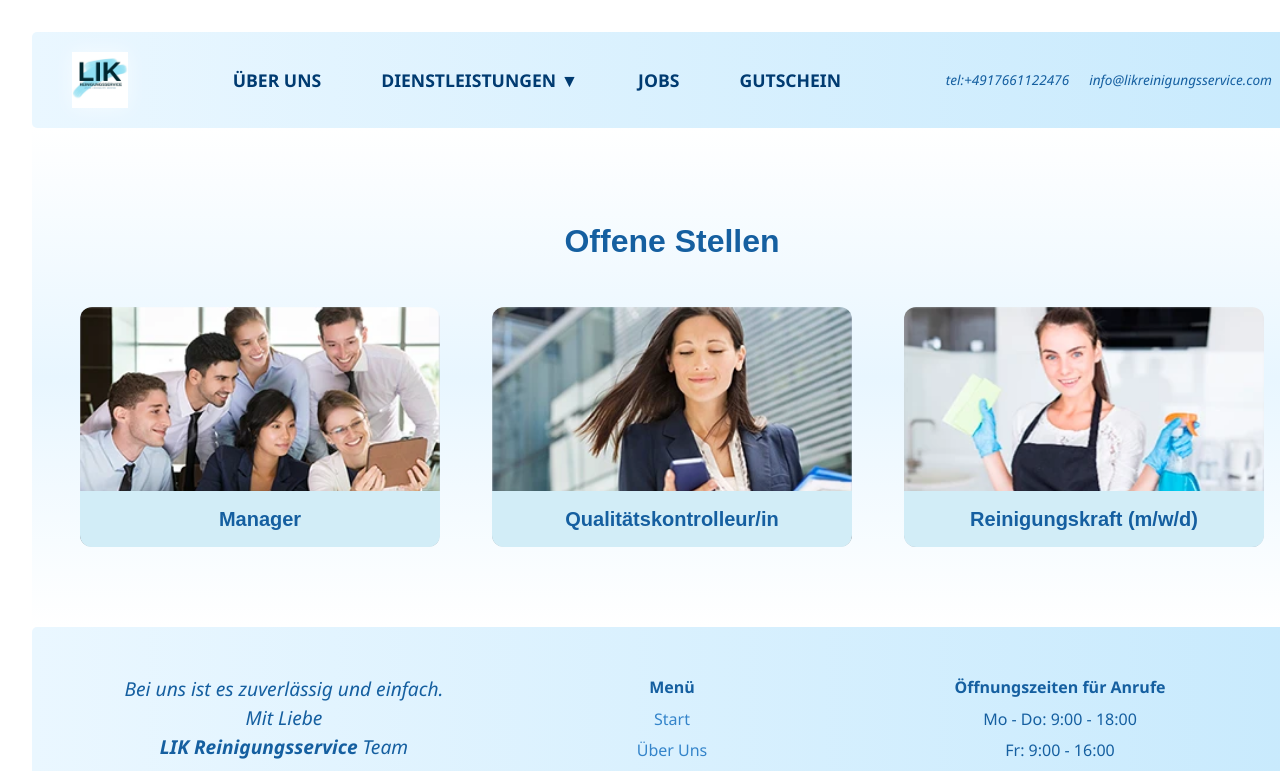
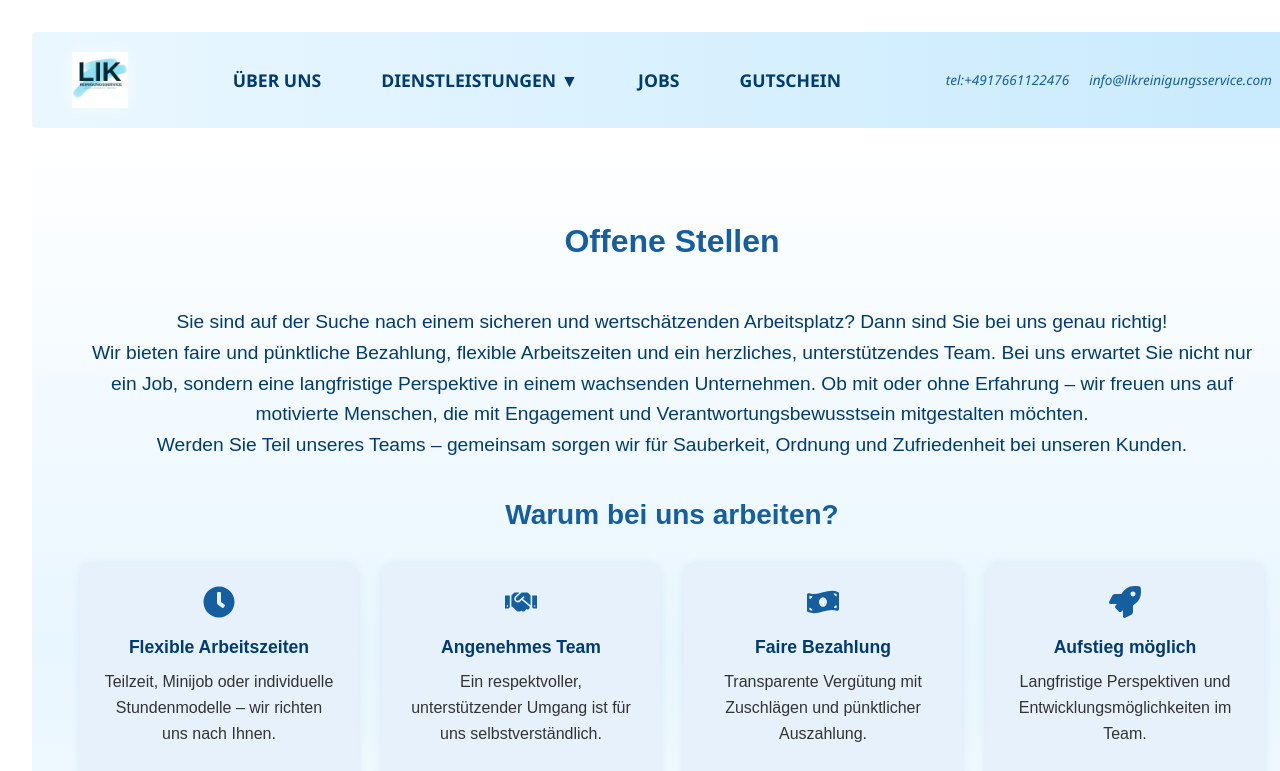
Before and after one commit to alina-vitiuk/Reinigungsfirma, a React (Vite) app: page /jobs in a window 1280 px wide. Shown: the top 771 px of the page. Built offline with nearby package versions, Linux system fonts and the light colour scheme.

Commit message:
updated Jobs page

```diff
--- a/src/pages/Jobs/Jobs.jsx
+++ b/src/pages/Jobs/Jobs.jsx
@@ -2,11 +2,67 @@ import React from "react";
 import { Link } from "react-router-dom";
 import css from "./Jobs.module.css";
 import jobs from "../../data/jobData";
+import {
+  FaClock,
+  FaHandshake,
+  FaMoneyBillWave,
+  FaRocket,
+} from "react-icons/fa";
 
 const Jobs = () => {
   return (
     <main className={css.jobsPage}>
       <h2 className={css.heading}>Offene Stellen</h2>
+
+      <p className={css.intro}>
+        Sie sind auf der Suche nach einem sicheren und wertschätzenden
+        Arbeitsplatz? Dann sind Sie bei uns genau richtig!
+        <br /> Wir bieten faire und pünktliche Bezahlung, flexible Arbeitszeiten
+        und ein herzliches, unterstützendes Team. Bei uns erwartet Sie nicht nur
+        ein Job, sondern eine langfristige Perspektive in einem wachsenden
+        Unternehmen. Ob mit oder ohne Erfahrung – wir freuen uns auf motivierte
+        Menschen, die mit Engagement und Verantwortungsbewusstsein mitgestalten
+        möchten. <br />
+        Werden Sie Teil unseres Teams – gemeinsam sorgen wir für Sauberkeit,
+        Ordnung und Zufriedenheit bei unseren Kunden.
+      </p>
+
+      <section className={css.whyUs}>
+        <h3>Warum bei uns arbeiten?</h3>
+        <div className={css.whyGrid}>
+          <div className={css.whyCard}>
+            <FaClock className={css.whyIcon} />
+            <h4>Flexible Arbeitszeiten</h4>
+            <p>
+              Teilzeit, Minijob oder individuelle Stundenmodelle – wir richten
+              uns nach Ihnen.
+            </p>
+          </div>
+          <div className={css.whyCard}>
+            <FaHandshake className={css.whyIcon} />
+            <h4>Angenehmes Team</h4>
+            <p>
+              Ein respektvoller, unterstützender Umgang ist für uns
+              selbstverständlich.
+            </p>
+          </div>
+          <div className={css.whyCard}>
+            <FaMoneyBillWave className={css.whyIcon} />
+            <h4>Faire Bezahlung</h4>
+            <p>
+              Transparente Vergütung mit Zuschlägen und pünktlicher Auszahlung.
+            </p>
+          </div>
+          <div className={css.whyCard}>
+            <FaRocket className={css.whyIcon} />
+            <h4>Aufstieg möglich</h4>
+            <p>
+              Langfristige Perspektiven und Entwicklungsmöglichkeiten im Team.
+            </p>
+          </div>
+        </div>
+      </section>
+
       <ul className={css.jobCards}>
         {jobs.map((job) => (
           <li key={job.id} className={css.jobCard}>
--- a/src/pages/Jobs/Jobs.module.css
+++ b/src/pages/Jobs/Jobs.module.css
@@ -14,6 +14,68 @@
   text-align: center;
 }
 
+.intro {
+  font-size: 1rem;
+  margin-bottom: 2rem;
+  color: #003b71;
+  text-align: center;
+}
+
+.whyUs {
+  margin-bottom: 3rem;
+}
+
+.whyUs h3 {
+  color: #155fa0;
+  font-size: 1.25rem;
+  margin-bottom: 1.5rem;
+  text-align: center;
+}
+
+.whyUs h3 {
+  color: #155fa0;
+  font-size: 1.25rem;
+  margin-bottom: 1.5rem;
+  text-align: center;
+}
+
+.whyGrid {
+  display: grid;
+  grid-template-columns: 1fr;
+  gap: 1.5rem;
+}
+
+.whyCard {
+  background-color: #e6f1fb;
+  border-radius: 12px;
+  padding: 1.5rem;
+  box-shadow: 0 2px 10px rgba(0, 59, 113, 0.08);
+  text-align: center;
+  transition: transform 0.3s ease, box-shadow 0.3s ease;
+}
+
+.whyCard:hover {
+  transform: translateY(-6px);
+  box-shadow: 0 10px 20px rgba(0, 59, 113, 0.15);
+}
+
+.whyIcon {
+  font-size: 2rem;
+  color: #155fa0;
+  margin-bottom: 0.5rem;
+}
+
+.whyCard h4 {
+  margin-bottom: 0.5rem;
+  color: #003b71;
+  font-size: 1.1rem;
+}
+
+.whyCard p {
+  font-size: 0.95rem;
+  color: #333;
+}
+
 .jobCards {
   display: flex;
   flex-direction: column;
@@ -28,6 +90,12 @@
   border-radius: 12px;
   overflow: hidden;
   width: 100%;
+  transition: transform 0.3s ease, box-shadow 0.3s ease;
+}
+
+.jobCard:hover {
+  transform: translateY(-6px);
+  box-shadow: 0 10px 20px rgba(0, 59, 113, 0.15);
 }
 
 .jobLinkCard {
@@ -57,9 +125,22 @@
   .jobsPage {
     width: 768px;
   }
+
   .subheading {
     font-size: 1.75rem;
     text-align: left;
+  }
+
+  .intro {
+    font-size: 1.1rem;
+  }
+
+  .whyUs h3 {
+    font-size: 1.5rem;
+  }
+
+  .whyGrid {
+    grid-template-columns: repeat(2, 1fr);
   }
 
   .jobCards {
@@ -89,6 +170,22 @@
     font-size: 2rem;
   }
 
+  .intro {
+    font-size: 1.2rem;
+  }
+
+  .whyUs h3 {
+    font-size: 1.75rem;
+  }
+
+  .whyGrid {
+    grid-template-columns: repeat(4, 1fr);
+  }
+
+  .whyCard p {
+    font-size: 1rem;
+  }
+
   .jobCard {
     max-width: 360px;
   }
```
